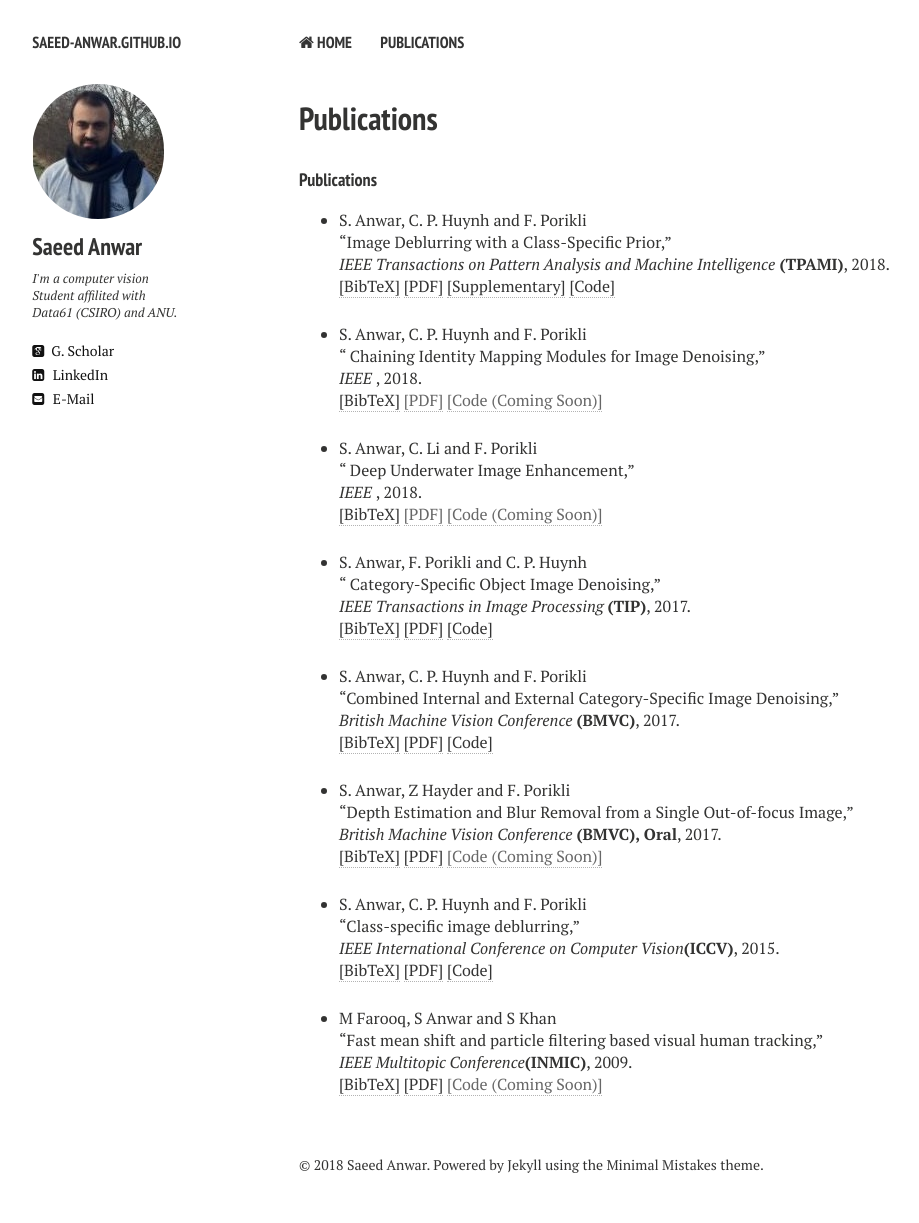
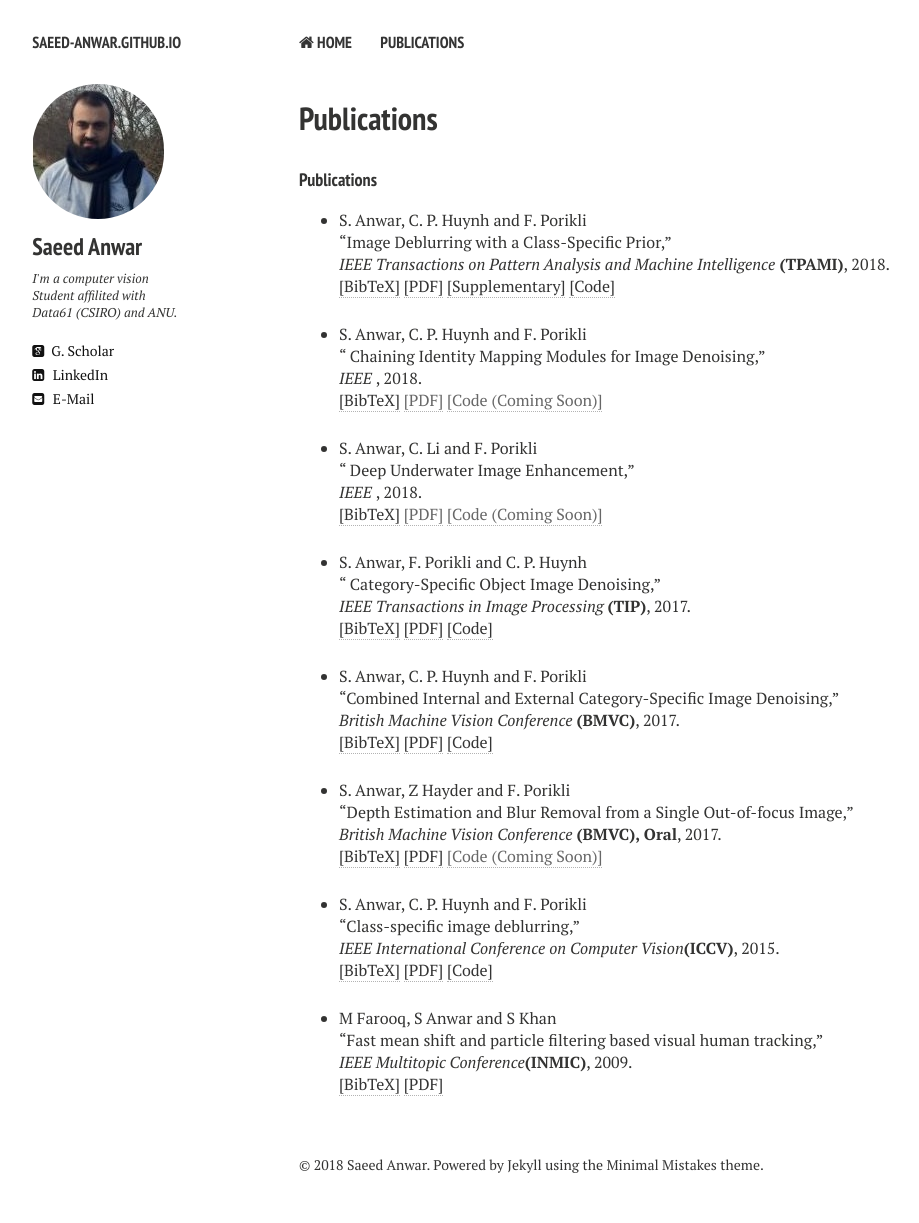
Before and after one commit to saeed-anwar/saeed-anwar.github.io, a Jekyll site: the page built from publications.md, in a window 1280 px wide. Shown: the whole page, without its empty margins (21-940 px from the left). Built offline with Jekyll 4.4.1, drawn with Linux system fonts in a browser that asks for light colours; nearby versions of some CDN libraries.

Commit message:
INMIC code changed

```diff
--- a/_layouts/publications.html
+++ b/_layouts/publications.html
@@ -270,7 +270,6 @@ M Farooq, S Anwar and S Khan <br>
 <br />
 <a href="javascript:toggleBibtex('farooq2009fast')">[BibTeX]</a>
 <a href="../papers/INMIC2009-fast.pdf">[PDF]</a>
-<a href="">[Code (Coming Soon)]</a>
 
 </p>
 <div id="bib_farooq2009fast" class="bibtex noshow">
```
